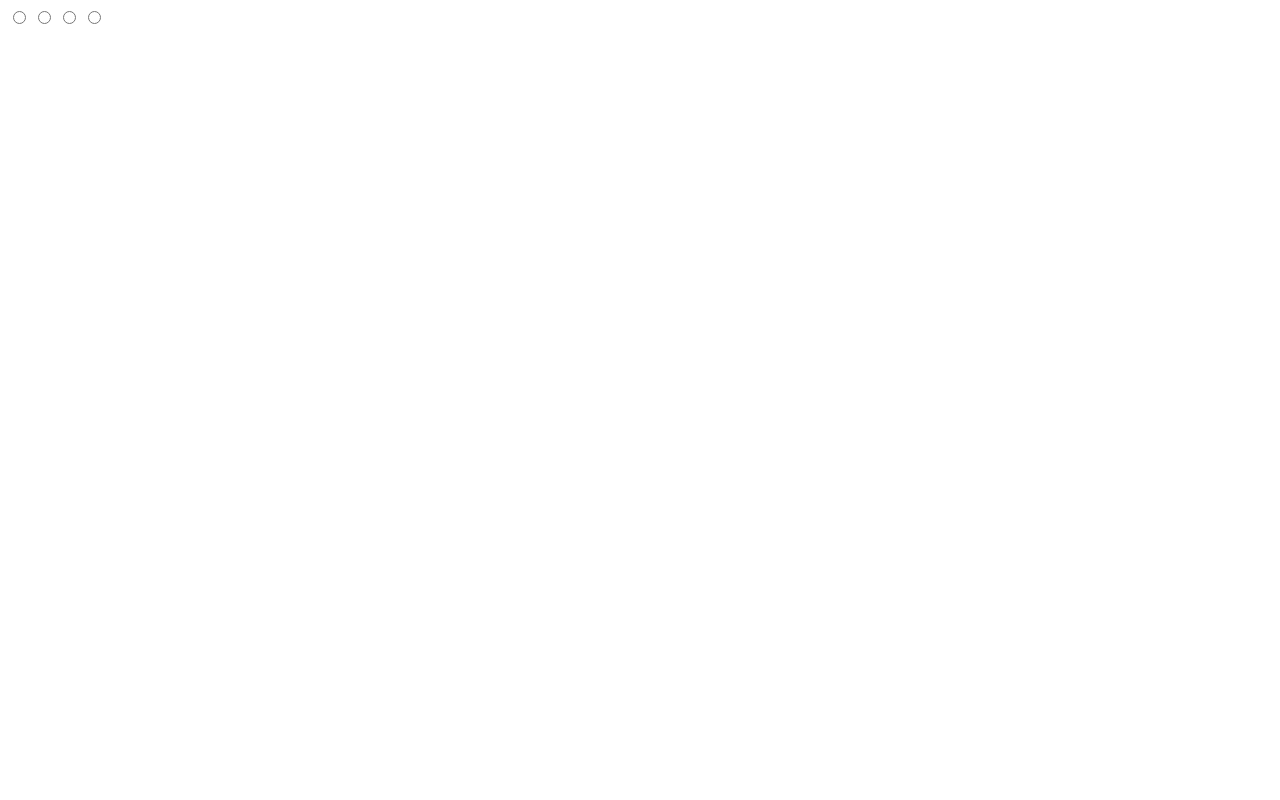
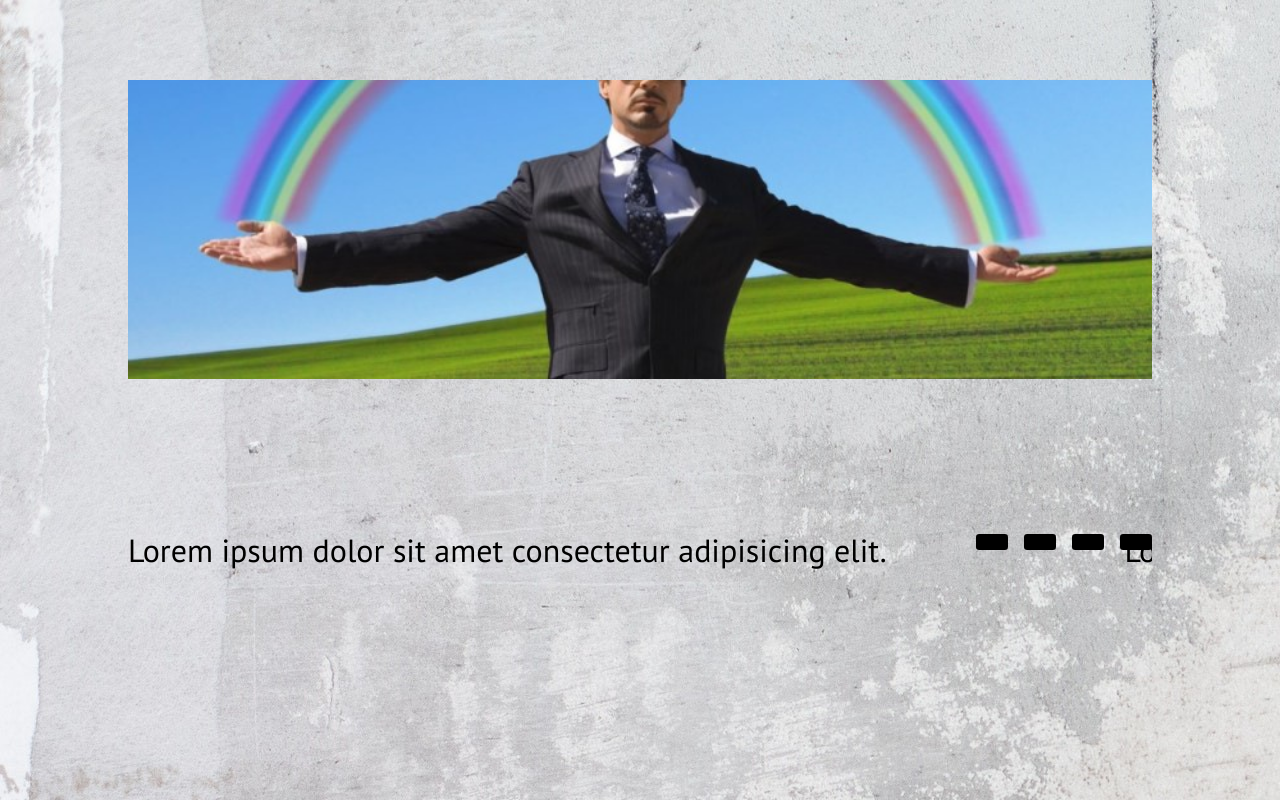
Before and after one commit to KristiBo/cssMemSlider, a plain HTML site: page cssMemSlider/index.html in a window 1280 px wide. Drawn offline with Linux system fonts and the light colour scheme.

Commit message:
feat: add some styles (Sun, May 15, 2022 04:54:23 PM)

```diff
--- a/cssMemSlider/index.html
+++ b/cssMemSlider/index.html
@@ -7,27 +7,28 @@
   <link rel="preconnect" href="https://fonts.googleapis.com">
   <link rel="preconnect" href="https://fonts.gstatic.com" crossorigin>
   <link href="https://fonts.googleapis.com/css2?family=PT+Sans&display=swap" rel="stylesheet">
+  <link rel="stylesheet" href="./style.css">
   <link rel="icon" href="./assets/favicon.ico">
   <title>Mem-Slider</title>
 </head>
 <body>
   <div class="container">
-    <input type="radio" name="radio" id="ir1">
-    <input type="radio" name="radio" id="ir2">
-    <input type="radio" name="radio" id="ir3">
-    <input type="radio" name="radio" id="ir4">
     <div class="slider">
+      <input type="radio" name="radio" id="ir1">
+      <input type="radio" name="radio" id="ir2">
+      <input type="radio" name="radio" id="ir3">
+      <input type="radio" name="radio" id="ir4">
       <div class="slides">
-        <div class="slides__img"></div>
-        <div class="slides__img"></div>
-        <div class="slides__img"></div>
-        <div class="slides__img"></div>
+        <div class="slides__img ir1 slides__img_1"></div>
+        <div class="slides__img ir2 slides__img_2"></div>
+        <div class="slides__img ir3 slides__img_3"></div>
+        <div class="slides__img ir4 slides__img_4"></div>
       </div>
       <div class="description">
-        <div class="description__text"></div>
-        <div class="description__text"></div>
-        <div class="description__text"></div>
-        <div class="description__text"></div>
+        <div class="description__text ir1">Lorem ipsum dolor sit amet consectetur adipisicing elit.</div>
+        <div class="description__text ir2">Lorem ipsum dolor sit amet consectetur adipisicing elit.</div>
+        <div class="description__text ir3">Lorem ipsum dolor sit amet consectetur adipisicing elit.</div>
+        <div class="description__text ir4">Lorem ipsum dolor sit amet consectetur adipisicing elit.</div>
       </div>
       <div class="controls">
         <label for="ir1" class="controls__btn">
--- a/cssMemSlider/style.css
+++ b/cssMemSlider/style.css
@@ -5,5 +5,139 @@
 }
 
 body {
+  margin: 0;
+  height: 100vh;
   font-family: "PT Sans", sans-serif;
+  font-style: normal;
+  font-size: 62.5%;
+  background-image: url("./assets/img/bcg.jpg");
 }
+
+.container {
+  display: flex;
+  align-items: center;
+  justify-content: center;
+  width: 100%;
+  height: 100%;
+}
+
+.slider {
+  display: grid;
+  grid-template-areas: "slides slides"
+    "description controls";
+  width: 80%;
+  height: 80%;
+  overflow: hidden;
+}
+
+input {
+  display: none;
+}
+
+.slides {
+  display: flex;
+  grid-area: slides;
+  width: 400%;
+  height: 100%;
+}
+
+.slides__img {
+  width: 25%;
+}
+
+.slides__img_1 {
+  background: no-repeat center/100% url("./assets/img/first.jpg");
+}
+
+.slides__img_2 {
+  background-color: blueviolet;
+}
+
+.slides__img_3 {
+  background-color: brown;
+}
+
+.slides__img_4 {
+  background-color: blue;
+}
+
+.description {
+  display: flex;
+  grid-area: description;
+  align-items: center;
+  width: 470%;
+  font-size: 2rem;
+}
+
+.description__text {
+  width: 25%;
+}
+
+.controls {
+  display: flex;
+  grid-area: controls;
+  align-items: center;
+  gap: 1rem;
+}
+
+.controls__btn {
+  height: 2rem;
+  background-color: transparent;
+  cursor: pointer;
+  transition: all 0.5s ease;
+}
+
+.controls__inside {
+  width: 2rem;
+  height: 1rem;
+  background-color: black;
+  border-radius: 0.2rem;
+  cursor: pointer;
+  transition: all 0.5s ease;
+}
+
+.controls__btn:hover .controls__inside {
+  background-color: aliceblue;
+}
+
+.controls__btn:active .controls__inside {
+  background-color: rgb(175, 182, 189);
+}
+
+#ir1:checked~.slides>.ir1,
+#ir2:checked~.slides>.ir2,
+#ir3:checked~.slides>.ir3,
+#ir4:checked~.slides>.ir4 {
+  transition: all 0.5s ease;
+}
+
+#ir2:checked~.slides>.ir2 {
+  margin-left: -25%;
+}
+
+#ir3:checked~.slides>.ir3 {
+  margin-left: -50%;
+}
+
+#ir4:checked~.slides>.ir4 {
+  margin-left: -75%;
+}
+
+#ir1:checked~.description>.ir1,
+#ir2:checked~.description>.ir2,
+#ir3:checked~.description>.ir3,
+#ir4:checked~.description>.ir4 {
+  transition: all 0.5s ease;
+}
+
+#ir2:checked~.description>.ir2 {
+  margin-left: -25%;
+}
+
+#ir3:checked~.description>.ir3 {
+  margin-left: -50%;
+}
+
+#ir4:checked~.description>.ir4 {
+  margin-left: -75%;
+}
```
Also changed, not shown: cssMemSlider/assets/img/bcg.jpg (added), cssMemSlider/assets/img/first.jpg (added).
